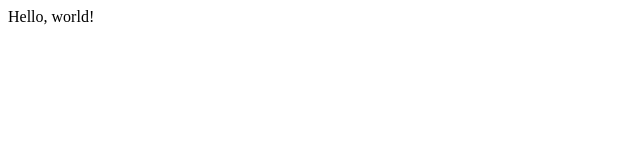
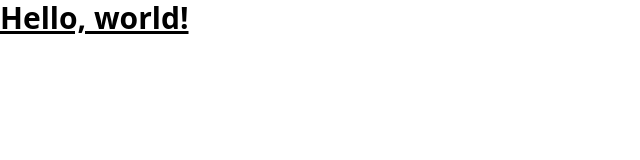
Before and after one commit to FirePhoenix555/chatapp, a website: page public/index.html in a window 1280 px wide. Shown: the whole page, without its empty margins (0-640 px from the left). Drawn offline with Linux system fonts and the light colour scheme.

Commit message:
set up tailwind

```diff
--- a/package.json
+++ b/package.json
@@ -20,6 +20,7 @@
   "dependencies": {
     "dotenv": "^16.3.1",
     "express": "^4.18.2",
-    "http": "^0.0.1-security"
+    "http": "^0.0.1-security",
+    "tailwindcss": "^3.3.2"
   }
 }
--- /dev/null
+++ b/public/icss/styles.css
@@ -0,0 +1,3 @@
+@tailwind base;
+@tailwind components;
+@tailwind utilities;
--- a/public/index.html
+++ b/public/index.html
@@ -3,10 +3,12 @@
     <head>
         <title>Chatapp</title>
 
-        <script src="script/main.js"></script>
+        <link rel="stylesheet" href="/ocss/styles.css">
+
+        <script src="/script/main.js"></script>
     </head>
 
     <body>
-        Hello, world!
+        <h1 class="text-3xl font-bold underline">Hello, world!</h1>
     </body>
 </html>
--- /dev/null
+++ b/tailwind.config.js
@@ -0,0 +1,8 @@
+/** @type {import('tailwindcss').Config} */
+module.exports = {
+  content: ["./public/**/*.{html,js}"],
+  theme: {
+    extend: {},
+  },
+  plugins: [],
+}
```
Also changed, not shown: public/ocss/styles.css (added), 1 other file.
